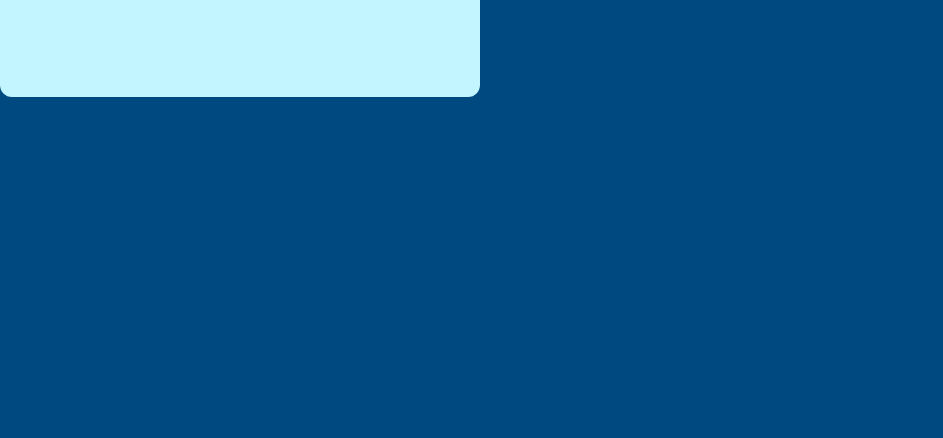
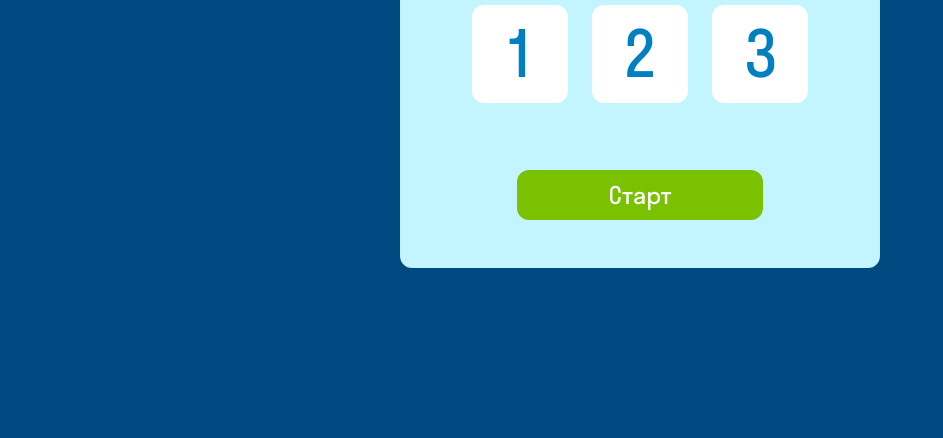
Before and after one commit to AshDrow/Kursovaya_4, a plain HTML site: page index.html in a window 1280 px wide. Shown: the part 362-800 px from the top of the page, without its empty margins (0-943 px from the left). Drawn offline with Linux system fonts and the light colour scheme.

Commit message:
finished lesson1 without hover

```diff
--- a/index.html
+++ b/index.html
@@ -10,7 +10,7 @@
 <body>
 	<div class="game"></div>
 	<div class="screen-difficult">
-		<div class="difficult">
+		<div class="difficult block-message">
 			<p class="difficult__title">Выберите сложность</p>
 			<div class="difficult__field-buttons">
 				<button class="difficult__button-easy difficult__button-level" data-level="easy">1</button>
--- a/src/styles/_colors.scss
+++ b/src/styles/_colors.scss
@@ -1,5 +1,7 @@
 $color-body-bg: #004980;
-$color-field-difficult-bg: #C2F5FF;
-$color-field-difficult-text: #004980;
-$color-button-start-bg: #7AC100;
-$color-button-start-text: #FFFFFF;
+$color-block-message-bg: #C2F5FF;
+$color-block-message-title: #004980;
+$color-button-level-bg: #FFFFFF;
+$color-button-level-text: #0080C1;
+$color-green-button-bg: #7AC100;
+$color-green-button-text: #FFFFFF;
--- a/style.scss
+++ b/style.scss
@@ -1,4 +1,5 @@
 @import "src/styles/colors";
+@import "src/styles/fonts";
 
 * {
 	margin: 0;
@@ -7,71 +8,61 @@
 }
 
 body {
+	font-family: "StratosSkyeng", sans-serif;
+
+	height: 100vh;
+	width: 100vw;
+
+	display: flex;
+	justify-content: center;
+	align-items: center;
+
 	background: $color-body-bg;
-
 }
 
-.difficult {
+.block-message {
 	width: 480px;
 	height: 459px;
-	left: 272px;
-	top: 158px;
 
-	background: $color-field-difficult-bg;
+	background: $color-block-message-bg;
 
 	border-radius: 12px;
 
 	display: flex;
 	flex-direction: column;
 	align-items: center;
+}
 
+.difficult {
 	&__title {
 		width: 208px;
 		height: 96px;
-		// left: 408px;
-		// top: 210px;
-
-		/* Pres → Text M */
 
 		font-family: 'StratosSkyeng';
 		font-style: normal;
 		font-weight: 400;
 		font-size: 40px;
 		line-height: 48px;
-		/* or 120% */
 
 		text-align: center;
 		font-feature-settings: 'pnum' on, 'lnum' on;
 
-		color: #004980;
+		color: $color-block-message-title;
+
+		margin-top: 52px
 	}
 
 	&__field-buttons {
-		// width: 208px;
-		// height: 96px;
-
-		// font-family: 'StratosSkyeng';
-		// font-style: normal;
-		// font-weight: 400;
-		// font-size: 40px;
-		// line-height: 48px;
-
-
-		// color: $color-field-difficult-text;
-
 		display: flex;
-		align-items: center;
 		gap: 24px;
 
-		padding-top: 48px;
-		padding-bottom: 67px;
+		margin-top: 48px;
+		margin-bottom: 67px;
 	}
 
 	&__button-level {
 		width: 96px;
 		height: 98px;
-		// left: 465px;
-		// top: 354px;
 
 		border-radius: 12px;
 		border: none;
@@ -81,25 +72,18 @@ body {
 		font-weight: 400;
 		font-size: 64px;
 		line-height: 72px;
-		/* or 112% */
-
-		text-align: center;
-		font-feature-settings: 'pnum' on, 'lnum' on;
 
 		display: flex;
 		align-items: center;
-		text-align: center;
+		justify-content: center;
 
-		/* Blue / 100 */
-		background: #FFFFFF;
-		color: #0080C1;
+		background: $color-button-level-bg;
+		color: $color-button-level-text;
 	}
 
 	&__button-start {
 		width: 246px;
 		height: 50px;
-		// left: 389px;
-		// top: 519px;
 
 		border: none;
 		border-radius: 12px;
@@ -109,14 +93,13 @@ body {
 		font-weight: 400;
 		font-size: 24px;
 		line-height: 32px;
-		/* or 133% */
 
 		display: flex;
 		align-items: center;
-		text-align: center;
+		justify-content: center;
 		font-feature-settings: 'pnum' on, 'lnum' on;
 
-		background: $color-button-start-bg;
-		color: $color-button-start-text;
+		background: $color-green-button-bg;
+		color: $color-green-button-text;
 	}
 }
```
Also changed, not shown: src/fonts/StratosSkyeng/stratosskyeng-regular.otf (added), src/fonts/StratosSkyeng/stratosskyengweb-regular.woff (added), src/fonts/StratosSkyeng/stratosskyengweb-regular.woff2 (added), style.css, 1 other file.
